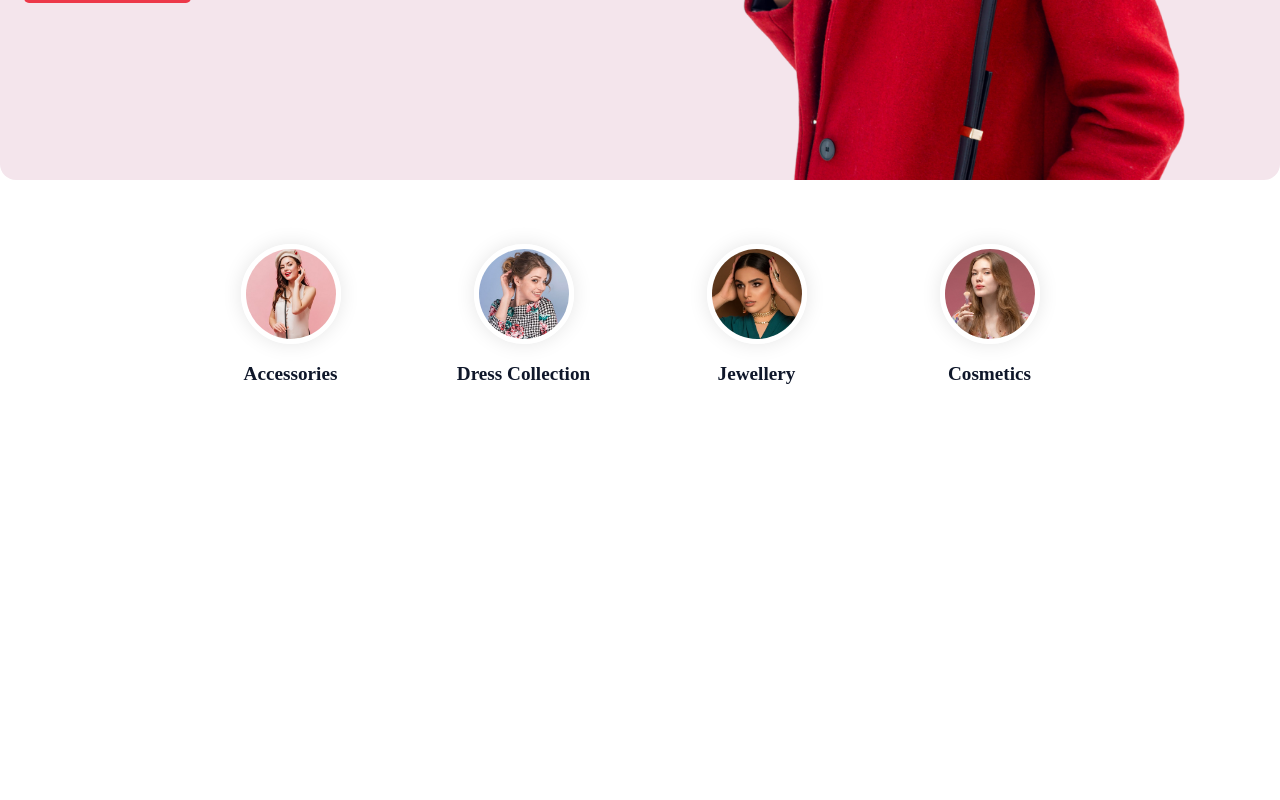
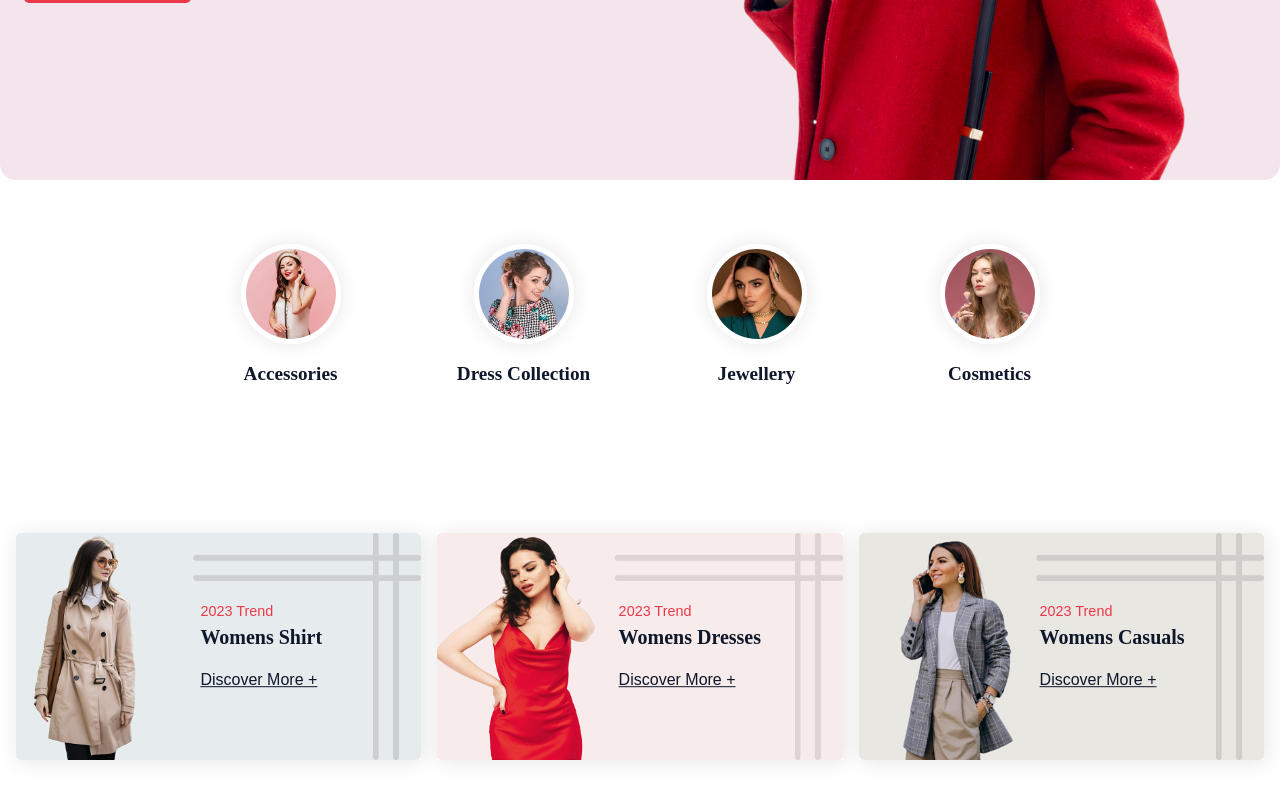
Before and after one commit to PavelRiajul/lebaba-mern-ecommerce, a React (Vite) app in the folder frontend/: page / in a window 1280 px wide. Shown: the part 582-1382 px from the top of the page. Before the commit the page ends 1035 px from the top, so only its background shows below. Built offline with nearby package versions, Linux system fonts and the light colour scheme.

Commit message:
new Trends Section

```diff
--- a/frontend/src/pages/home/Home.jsx
+++ b/frontend/src/pages/home/Home.jsx
@@ -1,5 +1,6 @@
 import Banner from "./Banner"
 import Categories from "./Categories"
+import Trends from "./Trends"
 
 
 const Home = () => {
@@ -7,6 +8,7 @@ const Home = () => {
     <div>
       <Banner/>
       <Categories/>
+      <Trends/>
     </div>
   )
 }
--- /dev/null
+++ b/frontend/src/pages/home/Trends.jsx
@@ -0,0 +1,36 @@
+import card1 from "../../assets/card-1.png"
+import card2 from "../../assets/card-2.png"
+import card3 from "../../assets/card-3.png"
+
+const Trends = () => {
+  return (
+    <section className="section__container hero__container">
+    <div className="hero__card">
+      <img src={card1} alt="Womens Shirt" />
+      <div className="hero__content">
+        <p>2023 Trend</p>
+        <h4>Womens Shirt</h4>
+        <a href="#">Discover More +</a>
+      </div>
+    </div>
+    <div className="hero__card">
+      <img src={card2} alt="Womens Dresses" />
+      <div className="hero__content">
+        <p>2023 Trend</p>
+        <h4>Womens Dresses</h4>
+        <a href="#">Discover More +</a>
+      </div>
+    </div>
+    <div className="hero__card">
+      <img src={card3} alt="Womens Casuals" />
+      <div className="hero__content">
+        <p>2023 Trend</p>
+        <h4>Womens Casuals</h4>
+        <a href="#">Discover More +</a>
+      </div>
+    </div>
+  </section>
+  )
+}
+
+export default Trends
```
